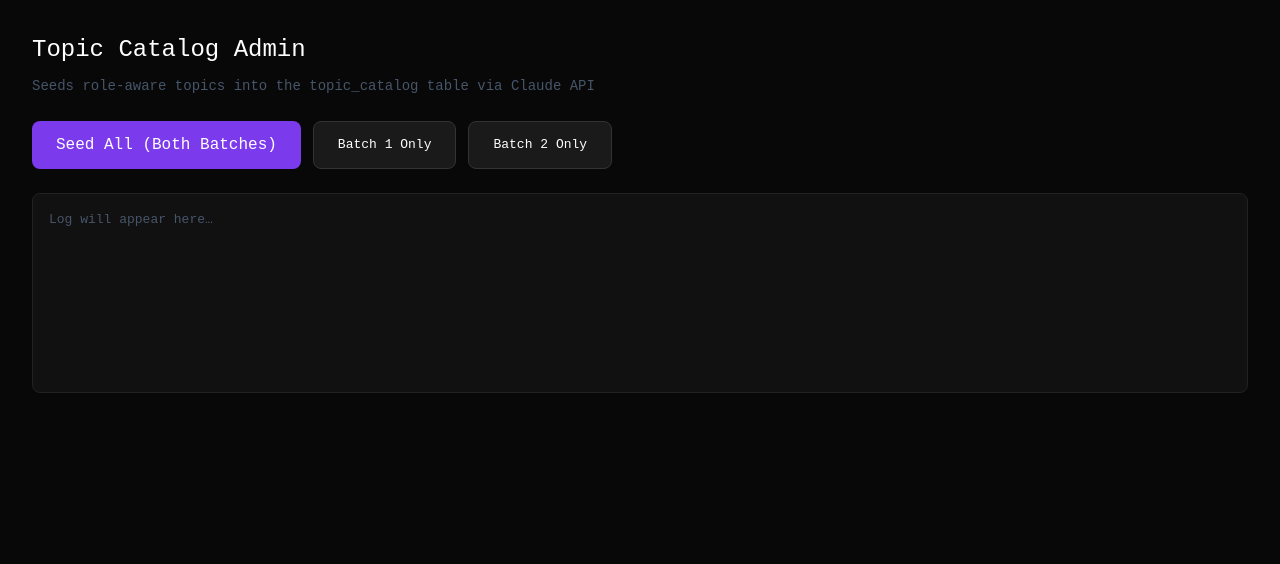
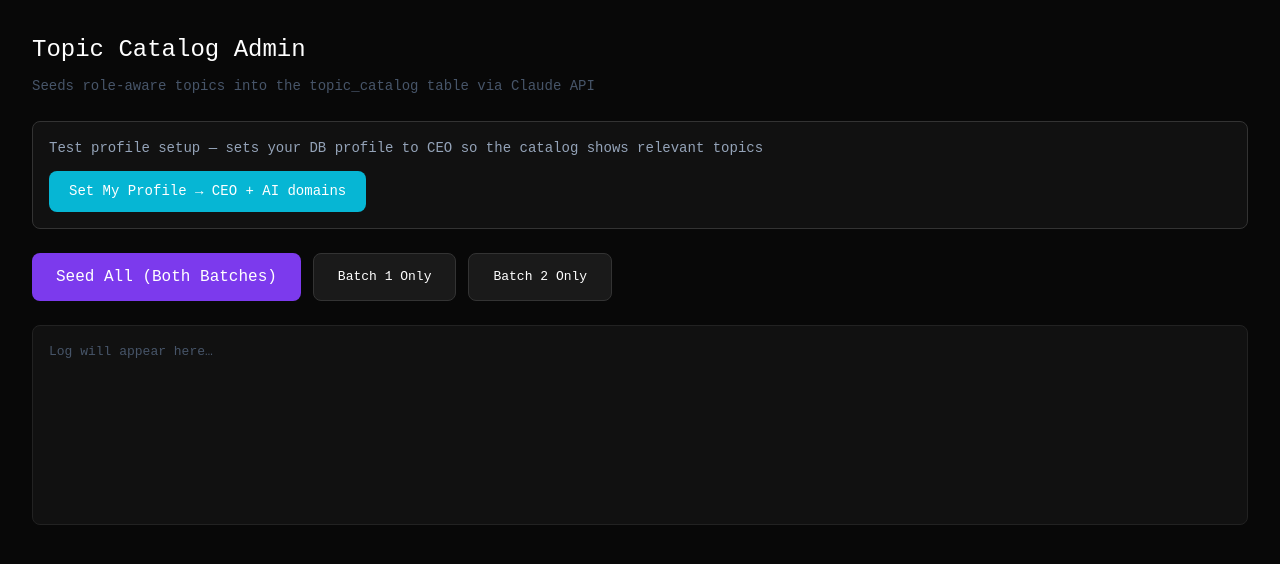
Before and after one commit to juggernaut2k4/distill, a Next.js app: page /admin/seed in a window 1280 px wide. Shown: the top 564 px of the page. Built offline with nearby package versions, Linux system fonts and the light colour scheme.

Commit message:
feat(admin): add Set CEO Profile button to admin seed page

```diff
--- a/app/admin/seed/page.tsx
+++ b/app/admin/seed/page.tsx
@@ -77,10 +77,41 @@ export default function SeedAdminPage() {
     finally { setRunning(false) }
   }
 
+  async function handleSetCeoProfile() {
+    setRunning(true)
+    try {
+      addLog('Setting CEO profile (role + domains)…')
+      const res = await fetch('/api/topics', {
+        method: 'POST',
+        headers: { 'Content-Type': 'application/json' },
+        body: JSON.stringify({
+          topics: [],
+          profile: {
+            role: 'ceo',
+            domains: ['ai-ml', 'leadership', 'digital-transformation', 'finance', 'data-decisions', 'innovation', 'risk'],
+            primaryDomain: 'ai-ml',
+          },
+        }),
+      })
+      const data = await res.json()
+      addLog(res.ok ? 'Profile set — role=ceo, domains=[ai-ml, leadership, …]' : `Profile update failed: ${JSON.stringify(data)}`)
+    } finally {
+      setRunning(false)
+    }
+  }
+
   return (
     <div style={{ padding: 32, background: '#080808', minHeight: '100vh', color: '#fff', fontFamily: 'monospace' }}>
       <h1 style={{ fontSize: 24, marginBottom: 8 }}>Topic Catalog Admin</h1>
       <p style={{ color: '#475569', marginBottom: 24, fontSize: 14 }}>Seeds role-aware topics into the topic_catalog table via Claude API</p>
+
+      <div style={{ marginBottom: 24, padding: 16, background: '#111', border: '1px solid #333', borderRadius: 8 }}>
+        <p style={{ color: '#94A3B8', marginBottom: 12, fontSize: 14 }}>Test profile setup — sets your DB profile to CEO so the catalog shows relevant topics</p>
+        <button onClick={handleSetCeoProfile} disabled={running}
+          style={{ padding: '10px 20px', background: '#06B6D4', color: '#fff', border: 'none', borderRadius: 8, cursor: running ? 'not-allowed' : 'pointer', fontSize: 14 }}>
+          Set My Profile → CEO + AI domains
+        </button>
+      </div>
 
       <div style={{ display: 'flex', gap: 12, marginBottom: 24, flexWrap: 'wrap' }}>
         <button onClick={handleSeedAll} disabled={running}
```
